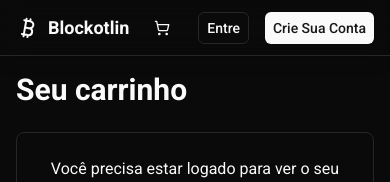
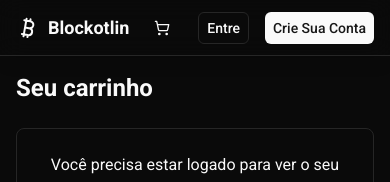
Before and after one commit to ViniciusCestarii/blockotlin-ui, a Next.js app: page /cart in a window 390 px wide. Shown: the top 182 px of the page. Built offline with nearby package versions, Linux system fonts and the light colour scheme; no server answers.

Commit message:
feat: make typography h2 smaller on mobile

```diff
--- a/src/app/(main)/page.tsx
+++ b/src/app/(main)/page.tsx
@@ -28,7 +28,7 @@
         </section>
       )}
       <section>
-        <h2 className="text-3xl font-bold">Produtos</h2>
+        <TypographyH2>Produtos</TypographyH2>
         <Suspense fallback={<ProductListSkeleton />}>
           <ProductList search={search} />
         </Suspense>
--- a/src/components/ui/typography-h2.tsx
+++ b/src/components/ui/typography-h2.tsx
@@ -5,7 +5,7 @@
 
 const TypographyH2 = ({ className, children, ...props }: TypographyH2Props) => {
   return (
-    <h2 {...props} className={cn('text-3xl font-bold', className)}>
+    <h2 {...props} className={cn('text-2xl font-bold sm:text-3xl', className)}>
       {children}
     </h2>
   )
```
